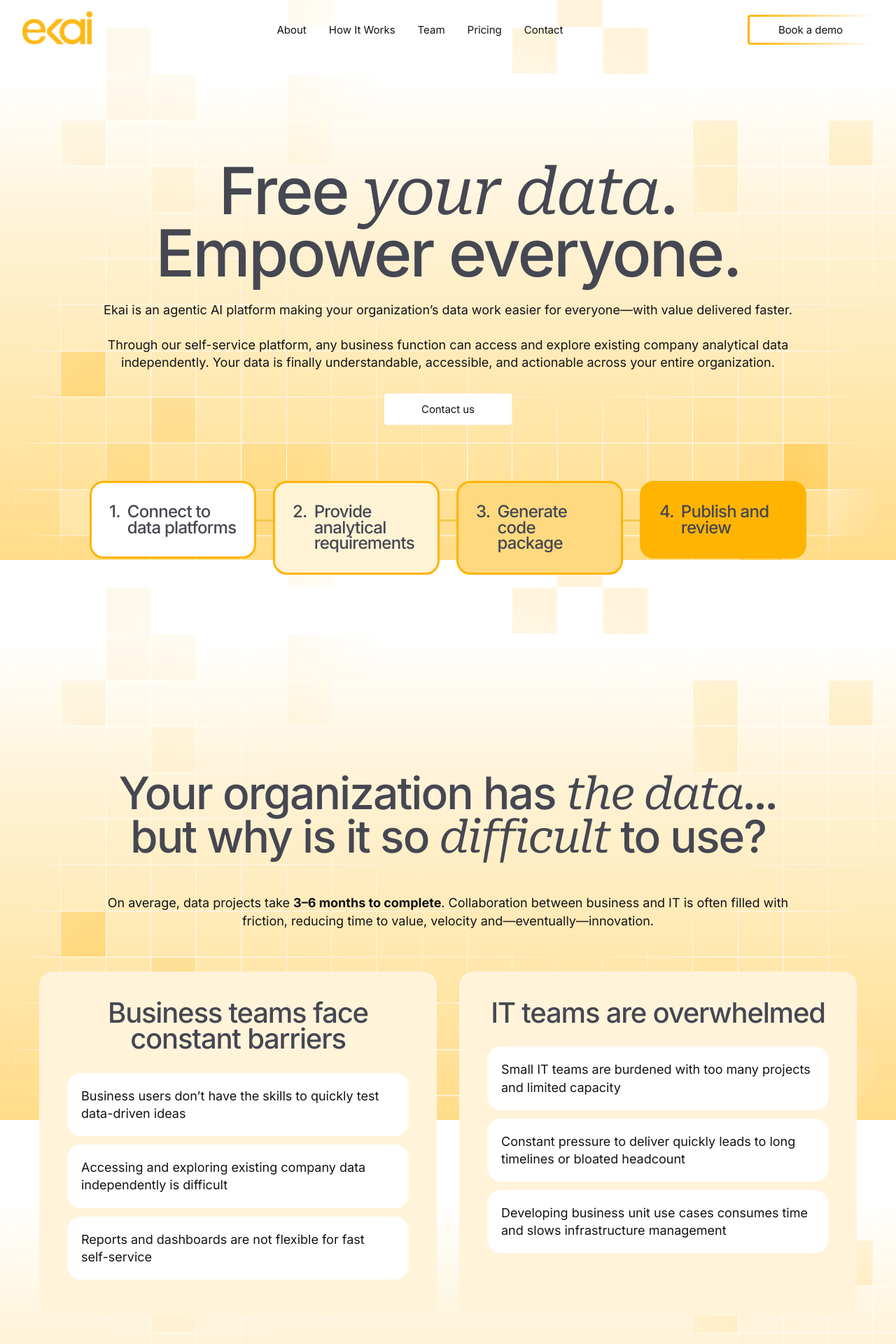
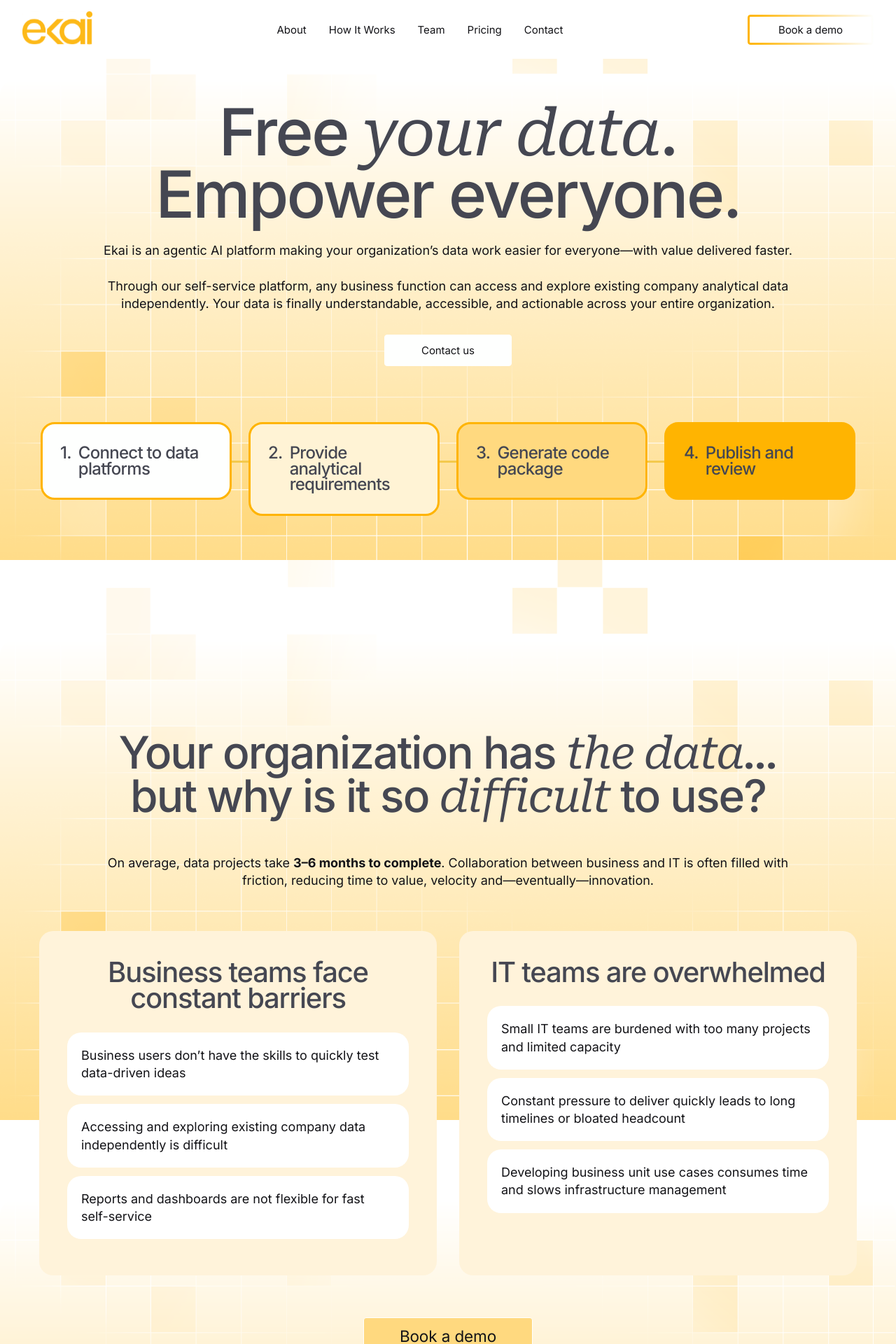
Before and after one commit to whatdakell/ekai-repo, a React (Create React App) app: page / in a window 1280 px wide. Shown: the top 1920 px of the page at 70% size. Built offline with nearby package versions, Linux system fonts and the light colour scheme.

Commit message:
pre - scroll snap fix

```diff
--- a/src/App.js
+++ b/src/App.js
@@ -26,7 +26,8 @@ function App() {
 			{/* Hero Component */}
 			<Hero headline={content.hero.headline} copy={content.hero.copy} steps={content.hero.steps} />
 
-			<section className='vertical-spacing inner-max-width center'>
+			<section className='inner-max-width center'>
+				<ViewportTrigger>
 					<div className='copy-box inner-max-width-tight'>
 						<h2 dangerouslySetInnerHTML={{ __html: content.organizationModule.headline }}></h2>
 						<p dangerouslySetInnerHTML={{ __html: content.organizationModule.copy }}></p>
@@ -35,37 +36,37 @@ function App() {
 						{content.organizationModule.cards.map((card, index) => (
 							<Card key={index}>
 								<h3>{card.title}</h3>
+
 								<ul>
+									<ViewportTrigger stagger>
 										{card.cardList.map((list, i) => (
 											<li key={i}>{list}</li>
 										))}
+									</ViewportTrigger>
 								</ul>
 							</Card>
 						))}
 					</div>
 					<Button href='#' text='Book a demo' btnStyle='btn-yellow'></Button>
+				</ViewportTrigger>
 			</section>
 
 			<SliderSection />
 
-			<section className='inner-max-width center vertical-spacing'>
-				<div className={`copy-box inner-max-width-tight`}>
 			<ViewportTrigger>
-						<h2>
-							Your organization has <em>the data...</em>
+				<CopyMediaBlock
+					type='image'
+					heading='Your organization has <em>the data...</em>
 							<br />
-							but why is it so <em>difficult</em> to use?
-						</h2>
-						<img className='figure' src='/images/business-fig.png' />
-						<p className='larger-p'>
-							On average, data projects take <strong>3–6 months to complete</strong>. Collaboration between business and IT is often filled with friction, reducing time to value, velocity and—eventually—innovation.
-						</p>
+							but why is it so <em>difficult</em> to use?'
+					src='/images/business-fig.png'
+					alt='Organization graphic'
+					copy='On average, data projects take <strong>3–6 months to complete</strong>. Collaboration between business and IT is often filled with friction, reducing time to value, velocity and—eventually—innovation.'
+				/>
 			</ViewportTrigger>
-				</div>
-			</section>
 
 			{/* Will make reusable */}
-			<section className='content inner-max-width vertical-spacing '>
+			<section className='content inner-max-width '>
 				<div className='copy-box inner-max-width-tight'>
 					<h2>
 						With Ekai, data projects can be measured <em>in hours</em>, not months
@@ -117,19 +118,9 @@ function App() {
 				</section>
 				<HoverTimeline />
 			</div>
-			<section className='content inner-max-width center'>
+			<ViewportTrigger>
 				<CopyMediaBlock type='video' src='/videos/Ekai-AI.mp4' poster='/images/thumbnail.png' />
-				{/* <CopyMediaBlock type='image' src='overview-image.jpg' alt='Overview graphic' /> */}
-				{/* <div className='copy-box inner-max-width-tight'>
-					<h2>
-						See how data <em>can</em> be this easy in this short overview
-					</h2>
-					<video width='320' height='240' controls>
-						<source src='/videos/Ekai-AI.mp4' type='video/mp4' />
-					</video>
-					{/* <img className='figure' src='/images/business-fig.png' /> */}
-				{/* </div>  */}
-			</section>
+			</ViewportTrigger>
 
 			<PricingTable />
 
--- a/src/components/HeaderNav.js
+++ b/src/components/HeaderNav.js
@@ -5,15 +5,37 @@ import Button from './Button';
 function HeaderNav() {
 	const [menuOpen, setMenuOpen] = useState(false);
 	const [animate, setAnimate] = useState(false);
+	const [showHeader, setShowHeader] = useState(true);
+	const [lastScrollY, setLastScrollY] = useState(0);
 
+	// Initial mount animation
 	useEffect(() => {
-		// Trigger animation when header mounts
 		const timer = setTimeout(() => setAnimate(true), 400);
 		return () => clearTimeout(timer);
 	}, []);
 
+	// Scroll listener for hide/show
+	useEffect(() => {
+		const handleScroll = () => {
+			if (window.scrollY < 50) {
+				// Always show near top
+				setShowHeader(true);
+			} else if (window.scrollY > lastScrollY) {
+				// scrolling down
+				setShowHeader(false);
+			} else {
+				// scrolling up
+				setShowHeader(true);
+			}
+			setLastScrollY(window.scrollY);
+		};
+
+		window.addEventListener('scroll', handleScroll);
+		return () => window.removeEventListener('scroll', handleScroll);
+	}, [lastScrollY]);
+
 	return (
-		<header className={`navbar ${animate ? 'animate' : ''}`}>
+		<header className={`navbar ${animate ? 'animate' : ''} ${showHeader ? 'visible' : 'hidden'}`}>
 			<div className='navbar-container'>
 				{/* Logo */}
 				<a className='logo' aria-label='ekai' href='/'>
@@ -34,7 +56,7 @@ function HeaderNav() {
 					<Button href='test' text='Book a demo' btnStyle='btn-gradient white' />
 				</nav>
 
-				{/* Hamburger Icon */}
+				{/* Hamburger */}
 				<div className={`hamburger ${menuOpen ? 'active' : ''}`} onClick={() => setMenuOpen(!menuOpen)}>
 					<span></span>
 					<span></span>
--- a/src/components/Hero.js
+++ b/src/components/Hero.js
@@ -20,7 +20,8 @@ function Hero({ headline, copy, steps }) {
 			</div>
 			{/* <Steps steps={steps}></Steps> */}
 			<div className='steps-container'>
-				<div className={`line ${animate ? 'draw' : ''}`}></div>
+				<div className={`line ${animate ? 'draw' : ''} desktop`}></div>
+				<div className={`line ${animate ? 'draw' : ''} mobile`}></div>
 				<ul className='steps'>
 					{steps.map((step, index) => {
 						return (
--- a/src/components/ViewportTrigger.js
+++ b/src/components/ViewportTrigger.js
@@ -1,14 +1,12 @@
 import React from 'react';
 import { useInView } from '../hooks/useInView';
 
-const ViewportTrigger = ({ children, className = '' }) => {
-	const [ref, inView] = useInView();
+export default function ViewportTrigger({ children, stagger = false }) {
+	const [ref, inView] = useInView({ threshold: 0.2 });
 
 	return (
-		<div ref={ref} className={`fadeUp ${inView ? 'in-viewport' : ''} ${className}`}>
+		<div ref={ref} className={`${stagger ? 'stagger' : 'fade-in-up'} ${inView ? 'visible' : ''}`}>
 			{children}
 		</div>
 	);
-};
-
-export default ViewportTrigger;
+}
--- a/src/styles/abstracts/_animations.scss
+++ b/src/styles/abstracts/_animations.scss
@@ -4,17 +4,46 @@ $introDuration: 1s;
 $introPageShift: 1.3s;
 $introTotalTime: $introDelay + $introDuration;
 
-.fadeUp {
+// .fadeUp {
+// 	opacity: 0;
+// 	transform: translateY(30px);
+// 	transition: all 1s ease;
+
+// 	.in-viewport & {
+// 		opacity: 1;
+// 		transform: translateY(0);
+// 	}
+// }
+
+.fade-in-up {
 	opacity: 0;
 	transform: translateY(30px);
-	transition: all 0.6s ease-out;
+	transition: all 1s ease;
 
-	&.in-viewport {
+	&.visible {
 		opacity: 1;
 		transform: translateY(0);
 	}
 }
 
+.stagger {
+	& > * {
+		opacity: 0;
+		transform: translateY(20px);
+		transition: opacity 0.6s ease, transform 0.6s ease;
+
+		// Stagger children
+		@for $i from 1 through 10 {
+			&:nth-child(#{$i}) {
+				transition-delay: #{$i * 0.15}s;
+			}
+		}
+	}
+	&.visible > * {
+		opacity: 1;
+		transform: translateY(0);
+	}
+}
 .moveUp {
 	// transform: translateY(40%);
 	opacity: 0;
--- a/src/styles/components/_CopyMediaBlock.scss
+++ b/src/styles/components/_CopyMediaBlock.scss
@@ -1,30 +1,16 @@
+@import '../abstracts/mixins';
 .media-section {
-	// background: linear-gradient(to bottom, #fdf5e6, #f8d87a);
-	// text-align: center;
-	// padding: 4rem 1rem;
-
-	// .media-title {
-	// 	font-size: 2rem;
-	// 	font-weight: 500;
-	// 	margin-bottom: 2rem;
-
-	// 	em {
-	// 		font-style: italic;
-	// 	}
-	// }
-
 	.media-wrapper {
 		position: relative;
-		max-width: 720px;
+		max-width: 640px;
 		margin: 0 auto;
 		border-radius: 16px;
 		overflow: hidden;
 		transition: transform 1.5s ease, box-shadow 0.6s ease;
-		transform: scale(1);
+		transform: scale(0.9);
 
 		&.zoomed {
-			transform: scale(1.05);
-			// box-shadow: 0 12px 30px rgba(0, 0, 0, 0.25);
+			transform: scale(1);
 		}
 
 		.media-element {
@@ -62,4 +48,7 @@
 			}
 		}
 	}
+	.larger-p {
+		margin-top: toRem(60);
+	}
 }
--- a/src/styles/components/_hero.scss
+++ b/src/styles/components/_hero.scss
@@ -7,14 +7,10 @@
 	align-items: center;
 	flex-direction: column;
 	padding-top: toRem(145);
-	// .moveUp > * {
-	// 	@include staggerAnimation(10, 300, 150, true);
-	// }
 	h1 {
 		margin-bottom: 1.5rem;
 	}
 	p {
-		// max-width: 700px;
 		text-align: center;
 		margin: 0 auto 2rem;
 	}
@@ -22,7 +18,7 @@
 	.steps {
 		margin-top: 0;
 		display: flex;
-		justify-content: center;
+		justify-content: space-between;
 		gap: 1.5rem;
 		margin-bottom: 0;
 		// flex-wrap: wrap;
@@ -31,25 +27,13 @@
 		width: 100%;
 		max-width: 1400px;
 		position: relative;
+		@include bp(M) {
+			gap: 1rem;
+		}
 		@include bp(S) {
 			flex-direction: column;
 			align-items: center;
 		}
-		// &::before {
-		// 	content: '';
-		// 	height: 3px;
-		// 	width: 80%;
-		// 	background-color: #ffb401;
-		// 	position: absolute;
-		// 	top: 55px;
-		// 	z-index: 0;
-		// 	animation: drawBorder 0.8s forwards;
-		// 	@include bp(S) {
-		// 		transform: rotate(90deg);
-		// 		width: 40%;
-		// 		top: 162px;
-		// 	}
-		// }
 	}
 
 	@keyframes drawBorder {
@@ -83,7 +67,8 @@
 		box-sizing: border-box;
 		@include bp(M) {
 			min-height: 100px;
-			width: 20%;
+			width: 25%;
+			padding: toRem(20);
 		}
 		@include bp(S) {
 			width: 100%;
@@ -109,7 +94,7 @@
 		}
 
 		&:hover {
-			flex: 1.3; // expands box size
+			// flex: 1.3; // expands box size
 			background: #fdf5e6;
 			border-color: #f4c94d;
 
@@ -120,11 +105,14 @@
 			}
 		}
 
-		@include bp(M) {
-			max-width: 80%;
-		}
+		// @include bp(M) {
+		// 	max-width: 80%;
+		// }
 		span {
 			margin-left: 10px;
+			@include bp(M) {
+				margin-left: 5px;
+			}
 		}
 		&:nth-child(1) {
 			background-color: #fefffe;
@@ -144,25 +132,32 @@
 	position: relative;
 	display: flex;
 	justify-content: space-between;
-	align-items: center;
-	max-width: 80%;
-	// margin: 3rem 0;
-
+	max-width: 95%;
+	min-height: toRem(350);
 	.line {
 		position: absolute;
 		// top: 50%;
 		transition: all 3s ease;
 		background: #f4c94d;
+		&.desktop {
+			@include bp(S) {
+				display: none;
+			}
+		}
+		&.mobile {
+			display: none;
+			@include bp(S) {
+				display: block;
+			}
+		}
 		@media (min-width: 768px) {
 			left: 0;
 			height: 3px;
 			top: 55px;
-			// transition: width 3s ease;
 			z-index: 0;
-			width: 0; // start hidden
-			// transform: translateY(-50%);
+			width: 0;
 			&.draw {
-				width: 100%; // animate full width
+				width: 100%;
 			}
 		}
 
@@ -170,61 +165,19 @@
 			transform: rotate(90deg);
 			width: 40%;
 		}
-
-		// &.draw {
-		// 	width: 100%; // animate full width
-		// }
 	}
 	@media (max-width: 767px) {
 		.line {
 			top: 0;
 			left: 50%;
 			width: 3px;
-			height: 0; // start hidden
+			height: 0;
 			transform: translateX(-50%);
-
 			&.draw {
 				height: 100%;
 			}
 		}
 	}
-	// }
-
-	// .steps {
-	// display: flex;
-	// gap: 2rem;
-	// list-style: none;
-	// padding: 0;
-	// margin: 0;
-	// position: relative;
-	// z-index: 1;
-
-	// .step {
-	// 	opacity: 0;
-	// 	transform: translateY(20px);
-	// 	// background: white;
-	// 	// border: 2px solid #f8d87a;
-	// 	// border-radius: 10px;
-	// 	// padding: 1rem 1.5rem;
-	// 	// min-width: 200px;
-	// 	// text-align: center;
-	// 	// font-weight: 500;
-	// 	transition: background 0.3s ease;
-
-	// 	&.fade-in {
-	// 		animation: fadeInUp 0.5s forwards;
-	// 	}
-
-	// 	// &:nth-child(4) {
-	// 	// 	background: #f8d87a; // last one highlighted
-	// 	// }
-
-	// 	.step-description {
-	// 		// margin-top: 0.5rem;
-	// 		// font-size: 0.9rem;
-	// 		// color: #555;
-	// 	}
-	// }
 }
 // }
 
--- a/src/styles/layout/_header.scss
+++ b/src/styles/layout/_header.scss
@@ -133,3 +133,23 @@
 		}
 	}
 }
+
+.navbar {
+	position: fixed;
+	top: 0;
+	left: 0;
+	width: 100%;
+	z-index: 1000;
+	background: white; // adjust to your design
+	transition: transform 0.35s ease, opacity 0.35s ease;
+
+	&.hidden {
+		transform: translateY(-100%);
+		opacity: 0;
+	}
+
+	&.visible {
+		transform: translateY(0);
+		opacity: 1;
+	}
+}
```
Also changed, not shown: src/components/CopyMediaBlock.js (+5 -7 lines), src/components/Slider.js (+5 -2 lines), src/styles/components/_slider.scss (added, +79 -0 lines). Lines whose indentation alone changed are shown as unchanged.
